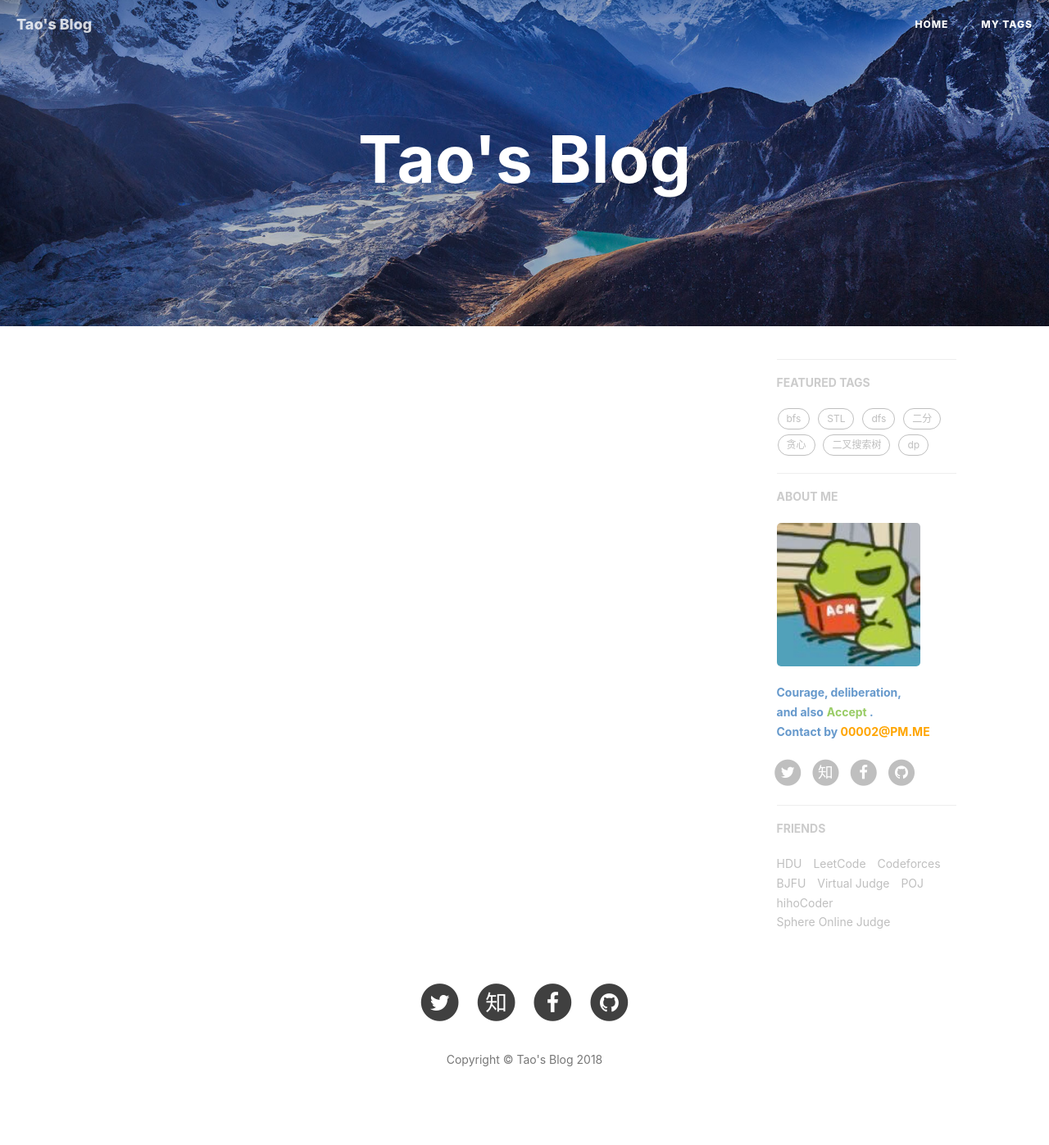
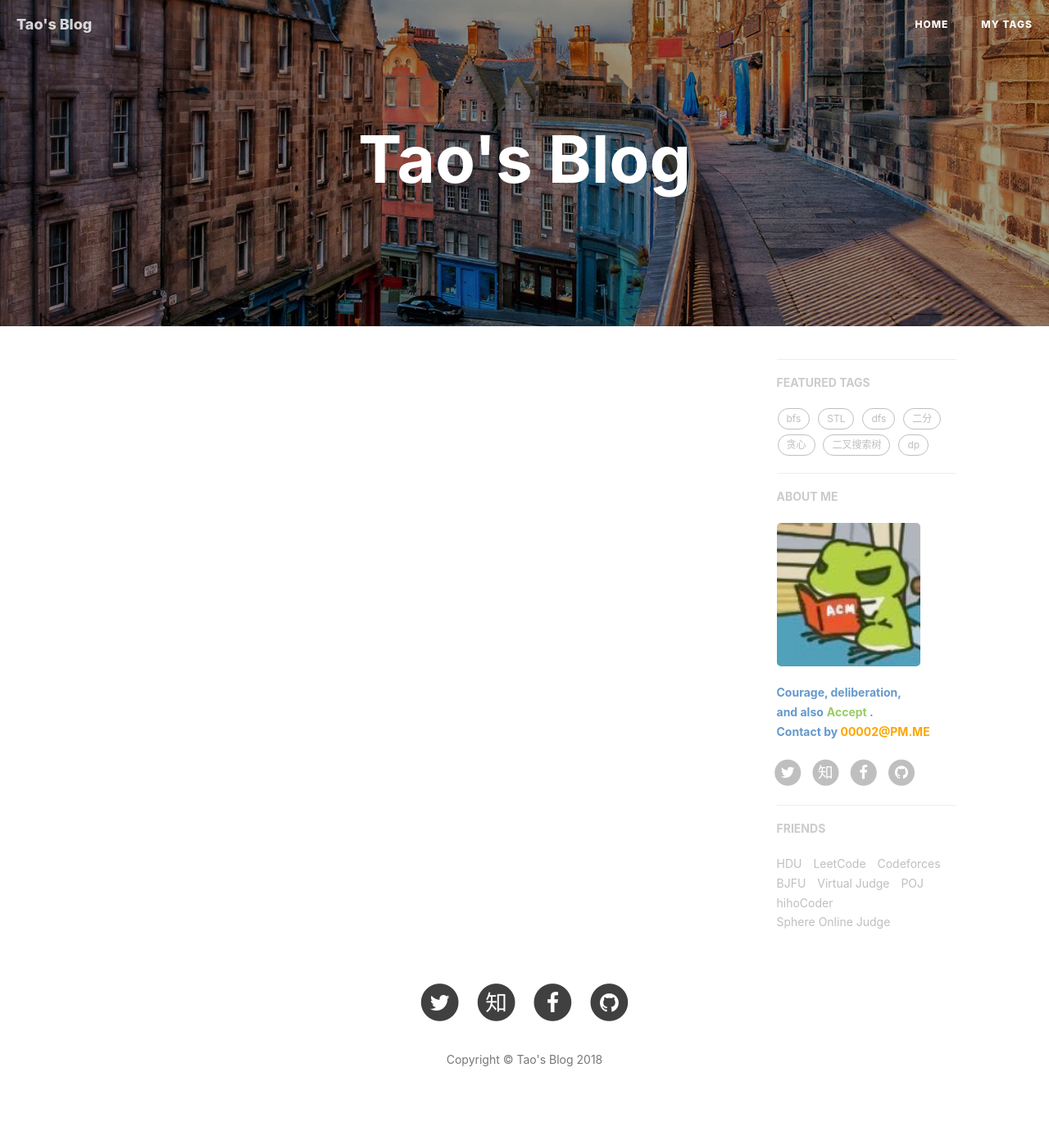
Before and after one commit to pandaKINandQUEEN/GinKo-BFU.github.io, a Jekyll site: the page built from img/Mat/xxx.md, in a window 1280 px wide. Shown: the whole page at 82% size. Built offline with Jekyll 4.4.1, drawn with Linux system fonts in a browser that asks for light colours; nearby versions of some CDN libraries; our own code applies the rules of GitHub Pages for plain Markdown files; comment, search, counter and statistics services are not loaded.

Commit message:
Update _config.yml

```diff
--- a/_config.yml
+++ b/_config.yml
@@ -1,7 +1,7 @@
 # Site settings
 title: Tao's  Blog
 SEOTitle: Tao's Blog
-header-img: img/imbest.jpg
+header-img: ./life.jpg
 email: 00002@protonmail.com
 description: "描述"
 keyword: "JinTao, 锦涛"
```
